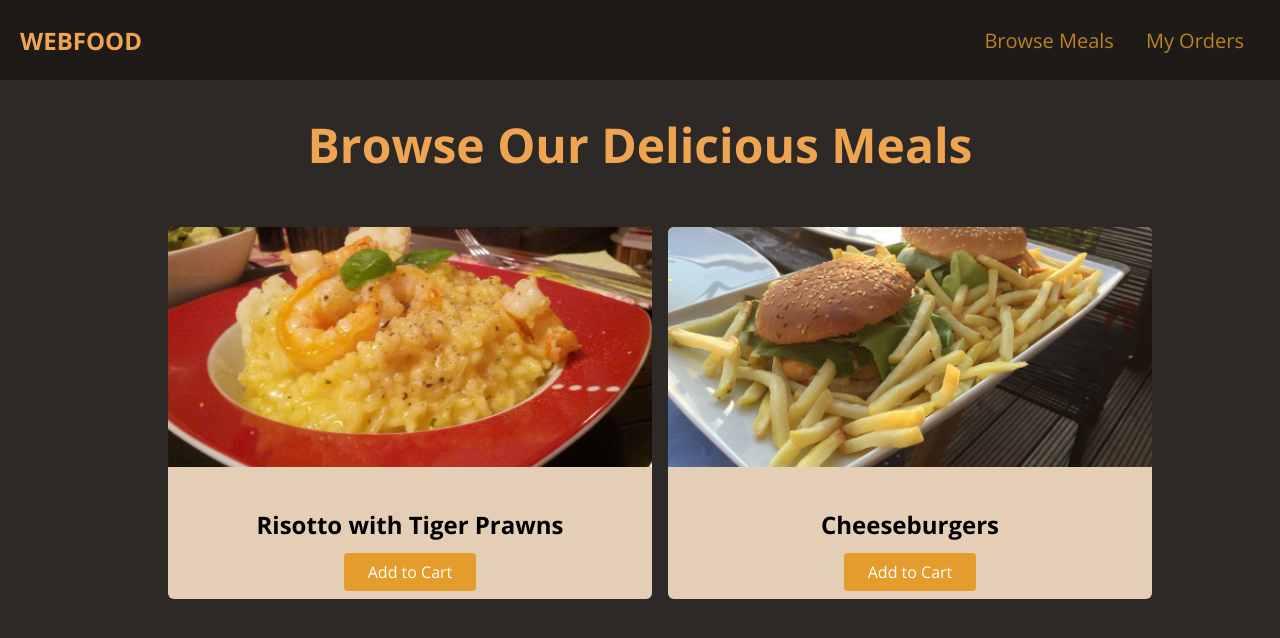
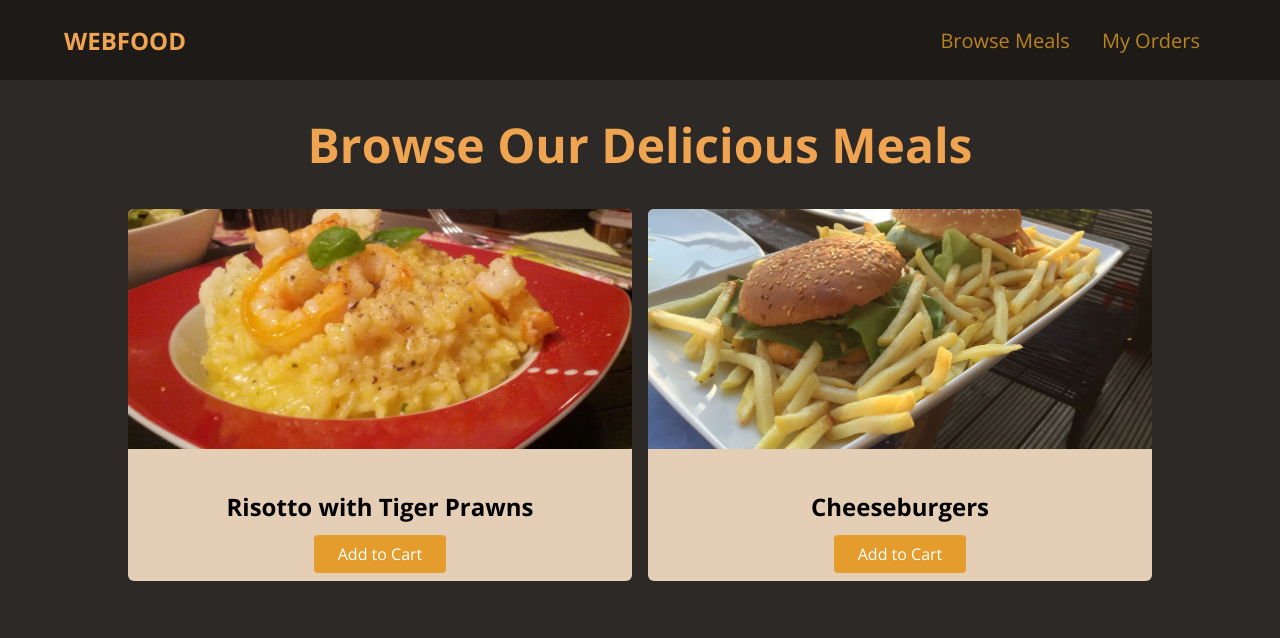
Before and after one commit to SofijaSimonovic/WebFood, a plain HTML site: page index.html in a window 1280 px wide. Drawn offline with nearby package versions, Linux system fonts and the light colour scheme.

Commit message:
updated project units

```diff
--- a/styles.css
+++ b/styles.css
@@ -9,16 +9,16 @@ a {
 }
 
 #main-header {
-  height: 80px;
+  height: 5rem;
   display: flex;
   justify-content: space-between;
   align-items: center;
   background-color: rgb(29, 26, 24);
-  padding: 0 20px;
+  padding: 0 5%;
 }
 
 #logo {
-  font-size: 24px;
+  font-size: 1.5rem;
   font-weight: bold;
   color: rgb(238, 164, 80);
   text-transform: uppercase;
@@ -32,12 +32,12 @@ a {
 }
 
 #main-header li {
-  margin: 0 16px;
+  margin: 0 1rem;
 }
 
 #main-header nav a {
   color: rgb(185, 131, 31);
-  font-size: 20px;
+  font-size: 1.25rem;
 }
 
 #main-header nav a:hover {
@@ -47,24 +47,25 @@ a {
 main h1 {
   text-align: center;
   color: rgb(238, 164, 80);
-  font-size: 48px;
+  font-size: 3rem;
 }
 
 #latest-products {
   width: 80%;
-  margin: 50px auto;
+  margin: 2rem auto;
 }
 
 #latest-products ul {
   display: grid;
   grid-template-columns: 1fr 1fr;
-  gap: 16px;
+  gap: 1rem;
   margin: 0;
-  pad: 0;
+  padding: 0;
+  list-style: none;
 }
 
 .food-item  img{
-  height: 240px;
+  height: 15rem;
   width: 100%;
   object-fit: cover;
 }
@@ -76,7 +77,7 @@ main h1 {
 }
 
 .food-item-content {
-  padding: 16px;
+  padding: 1rem;
   text-align: center;
   font-weight: 200;
 }
@@ -85,7 +86,7 @@ main h1 {
   background-color: rgb(228, 157, 44);
   color: white;
   border-radius: 4px;
-  padding: 8px 24px;
+  padding: 0.5rem 1.5rem;
 }
 
 .btn:hover {
```
